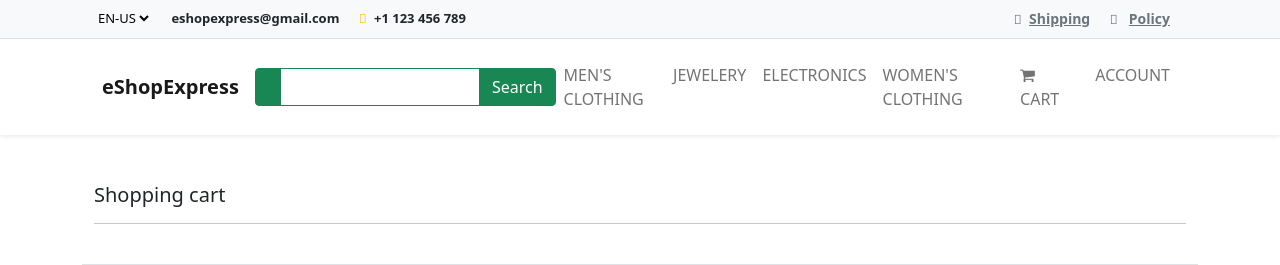
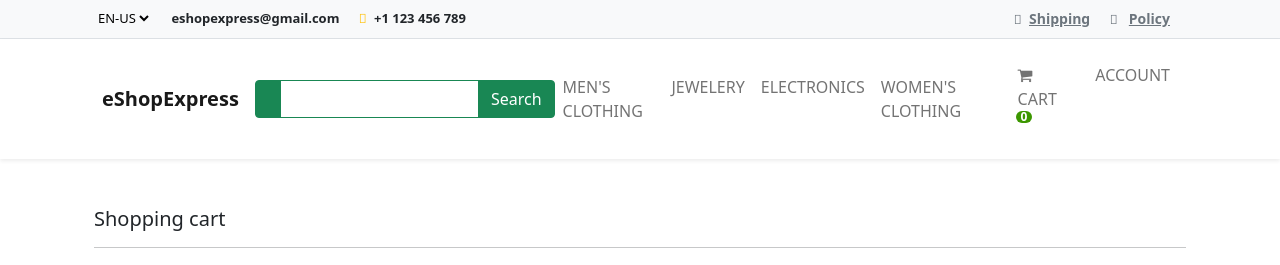
Before and after one commit to Frolov-Andrey2405/eShopExpress, a Django app: page /cart/ in a window 1280 px wide. Shown: the top 265 px of the page. Run offline with Django 5.2, Linux system fonts and the light colour scheme; data comes from the database, SQL or seed files in the repository; both versions use the stored data as it was after the commit.

Commit message:
cart add, cart count

```diff
--- a/eshopexpress/cart/cart.py
+++ b/eshopexpress/cart/cart.py
@@ -9,3 +9,15 @@ class Cart():
         if not cart:
             cart = self.session['session_key'] = {}
         self.cart = cart
+
+    def __len__(self):
+        return sum(item['qty'] for item in self.cart.values())
+
+    def add(self, product, quantity):
+        product_id = str(product.id)
+        if product_id not in self.cart:
+            self.cart[product_id] = {
+                'qty': quantity, 'price': str(product.price)
+            }
+        self.cart[product_id]['qty'] = quantity
+        self.session.modified = True
--- a/eshopexpress/cart/templates/cart/cart-view.html
+++ b/eshopexpress/cart/templates/cart/cart-view.html
@@ -7,53 +7,38 @@
         <hr ><br />
         <div class="row mb-4 border product-item">
             <div class="col-md-3 col-lg-2 order-md-first bg-light">
-                <img class="img-fluid mx-auto d-block" width="200px" alt="Responsive image" src="{{product.image.url}}" />
+                <img class="img-fluid mx-auto d-block" width="200px" alt="Responsive image" src="{{product.image}}" />
             </div>
-
             <div class="col-md-9 col-lg-10 ps-md-3 ps-lg-10">
                 <a href="{{product.get_absolute_url}}" class="text-info text-decoration-none">
                     <h1 class="h5 pt-2">Title</h1>
                 </a>
-
                 <div class="border">
                     <div class="col border-bottom">
                         <div class="row p-3">
                             <div class="col-6">Product</div>
-
                             <div class="col-6 text-end">
                                 <span class="h6 fw-bold">$ 99.9</span>
                             </div>
                         </div>
                     </div>
-
                     <div class="col">
                         <div class="row p-3">
                             <div class="col-12">
                                 <label for="select">Qty</label>
-
                                 &nbsp;
-
                                 <select id="select">
                                     <option selected></option>
-
                                     <option value="">1</option>
-
                                     <option value="">2</option>
-
                                     <option value="">3</option>
-
                                     <option value="">4</option>
                                 </select>
-
-                                <br />
-                                <br />
-
+                                <br/><br/>
                                 <button type="button" data-index="" class="btn btn-primary btn-sm update-button">
                                     Update
                                 </button>
-
                                 &nbsp;
-
                                 <button type="button" class="btn btn-danger btn-sm delete-button" data-index="">
                                     Delete
                                 </button>
@@ -63,7 +48,6 @@
                 </div>
             </div>
         </div>
-
         <div class="col-12 text-end">
             <div class="h6 fw-bold">
                 Total: $
@@ -73,9 +57,7 @@
             </div>
         </div>
     </div>
-
-    <br />
-    <br />
+    <br/><br/>
 </main>
 
 <script>
--- a/eshopexpress/cart/views.py
+++ b/eshopexpress/cart/views.py
@@ -1,6 +1,8 @@
 from django.http import JsonResponse
 from django.shortcuts import get_object_or_404, render
 from shop.models import ProductProxy
+
+from .cart import Cart
 
 
 def cart_view(request):
@@ -8,7 +10,15 @@ def cart_view(request):
 
 
 def cart_add(request):
-    ...
+    cart = Cart(request)
+    if request.POST.get('action') == 'post':
+        product_id = int(request.POST.get('product_id'))
+        product_qty = int(request.POST.get('product_qty'))
+        product = get_object_or_404(ProductProxy, id=product_id)
+        cart.add(product=product, quantity=product_qty)
+        cart_qty = cart.__len__()
+        response = JsonResponse({'qty': cart_qty, "product": product.title})
+        return response
 
 
 def cart_delete(request):
--- a/eshopexpress/shop/templates/base.html
+++ b/eshopexpress/shop/templates/base.html
@@ -24,6 +24,29 @@
         <link rel="icon" href="https://www.svgrepo.com/show/343870/shop-open-online-store.svg" type="image/x-icon">
 
         <style>
+
+            .badge {
+                    padding-left: 9px;
+                    padding-right: 9px;
+                    -webkit-border-radius: 9px;
+                    -moz-border-radius: 9px;
+                    border-radius: 9px;
+            }
+
+            .label-warning[href],
+            .badge-warning[href] {
+                background-color: #c67605;
+            }
+
+            #lblCartCount {
+                font-size: 12px;
+                background: #3c9700;
+                color: #fff;
+                padding: 0 5px;
+                vertical-align: top;
+                margin-left: -2px;
+            }
+
             a {
                 font-size: 14px;
                 font-weight: 700;
@@ -161,8 +184,18 @@
                     </ul>
                     <ul class="navbar-nav ms-auto">
                         <li class="nav-item">
-                            <a class="nav-link mx-2 text-uppercase" href="#">
+                            <a class="nav-link mx-2 text-uppercase" href="{% url 'cart:cart-view' %}">
                                 <i class="fa fa-shopping-cart" aria-hidden="true"></i> Cart
+                                <span id="lblCartCount" class="badge badge-warning ">
+                                    {% with cart_qty=cart|length%}
+                                        {% if cart_qty > 0 %}
+                                        {{cart_qty}}
+                                        {% else %}
+                                        0
+                                        {% endif %}
+
+                                    {% endwith %}
+                                </span>
                             </a>
                         </li>
                         <li class="nav-item">
```
Also changed, not shown: eshopexpress/shop/templates/shop/product_detail.html (+24 -1 lines), eshopexpress/db.sqlite3.
